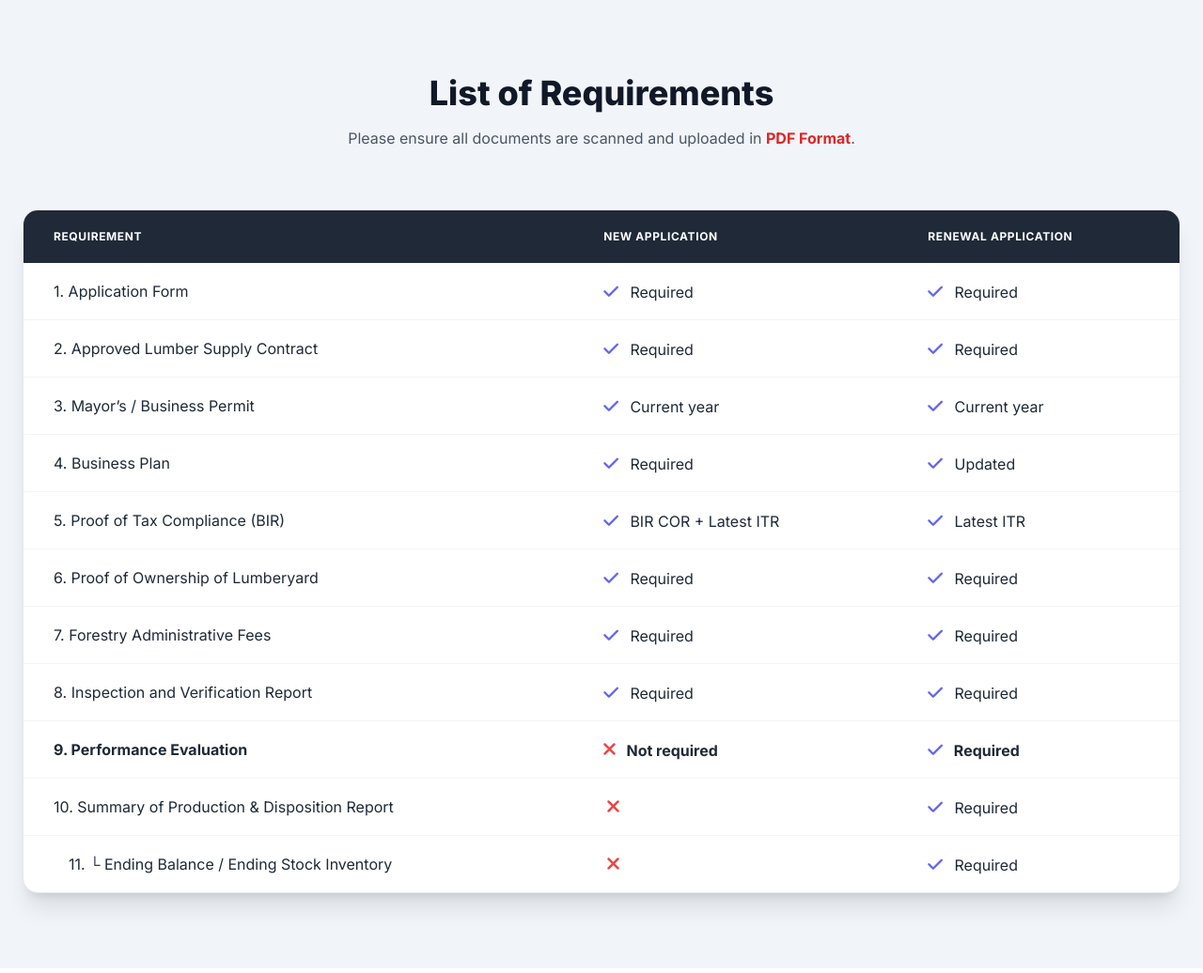
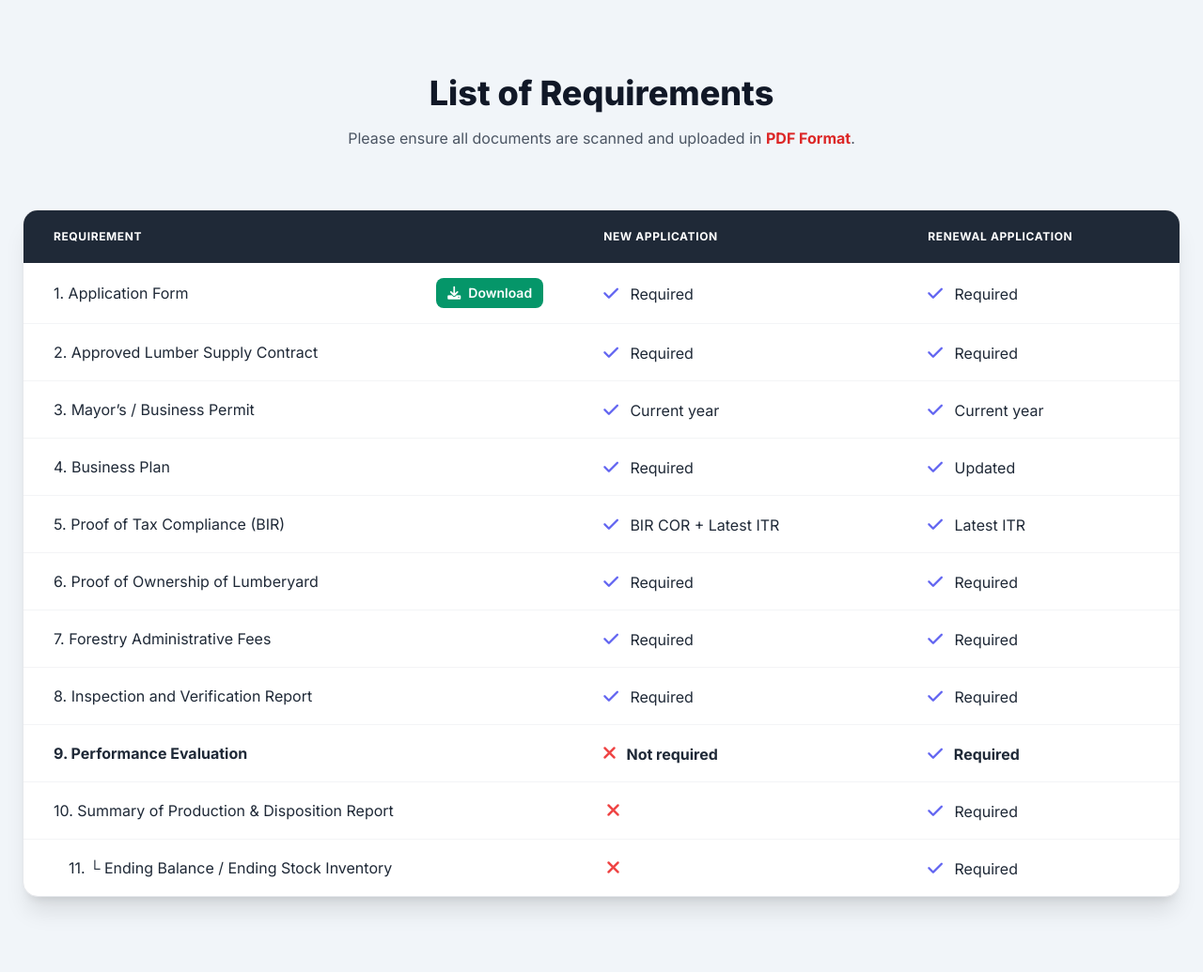
Before and after one commit to FENY2022/oldpms_v2, a PHP site: page / in a window 1280 px wide. Shown: the part 1213-2249 px from the top of the page at 94% size. Run offline with PHP 8.4, Linux system fonts and the light colour scheme; some libraries are stand-ins or nearby versions.

Commit message:
Update index.php

```diff
--- a/index.php
+++ b/index.php
@@ -120,7 +120,14 @@
                         </thead>
                         <tbody class="divide-y divide-gray-100 text-gray-800">
                             <tr class="hover:bg-slate-50 transition">
-                                <td class="px-8 py-4">1. Application Form</td>
+                                <td class="px-8 py-4">
+                                    <div class="flex items-center justify-between">
+                                        <span>1. Application Form</span>
+                                        <a href="documents/Application_Form_Lumber_Dealer.docx" download class="ml-4 inline-flex items-center gap-2 bg-emerald-600 hover:bg-emerald-700 text-white px-3 py-1.5 rounded-lg text-sm font-semibold transition">
+                                            <i class="fas fa-download"></i> Download
+                                        </a>
+                                    </div>
+                                </td>
                                 <td class="px-8 py-4"><i class="fas fa-check text-indigo-500 mr-2 text-lg"></i> Required</td>
                                 <td class="px-8 py-4"><i class="fas fa-check text-indigo-500 mr-2 text-lg"></i> Required</td>
                             </tr>
```
